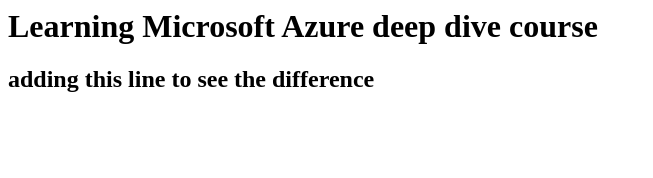
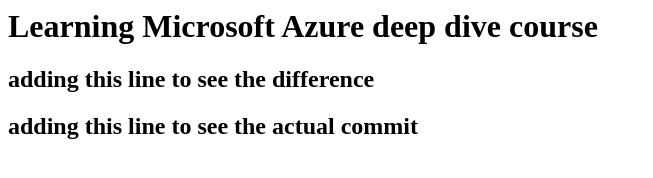
Before and after one commit to rbalachander/ms-azure, a plain HTML site: page index.html in a window 1280 px wide. Shown: the whole page, without its empty margins (0-653 px from the left). Drawn offline with Linux system fonts and the light colour scheme.

Commit message:
line added

```diff
--- a/index.html
+++ b/index.html
@@ -7,5 +7,6 @@
 	<body>
 		<h1>Learning Microsoft Azure deep dive course</h1>
 		<h2>adding this line to see the difference</h2>
+		<h2>adding this line to see the actual commit</h2>
 	</body>
 </html>
```
